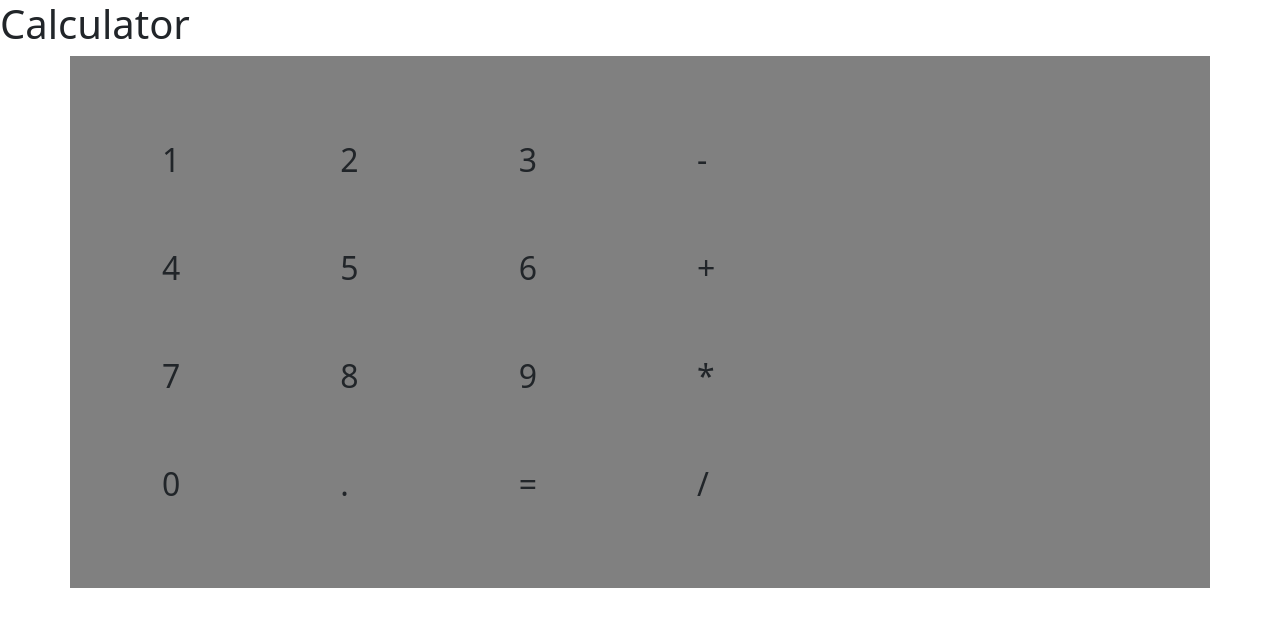
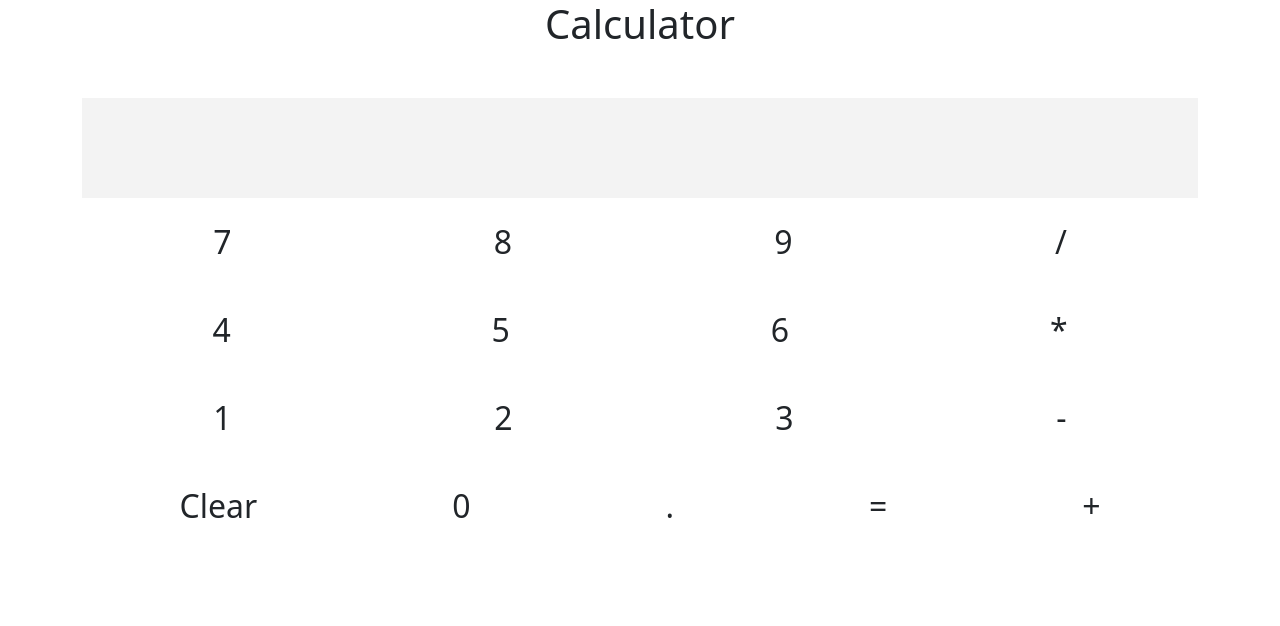
Before and after one commit to NessaAz/Calculator-Project, a plain HTML site: page index.html in a window 1280 px wide. Drawn offline with nearby package versions, Linux system fonts and the light colour scheme.

Commit message:
add the clear sign

```diff
--- a/index.html
+++ b/index.html
@@ -1,4 +1,3 @@
-<!DOCTYPE html>
 <!DOCTYPE html>
 <html lang="en">
 <head>
@@ -6,78 +5,40 @@
     <meta http-equiv="X-UA-Compatible" content="IE=edge">
     <meta name="viewport" content="width=device-width, initial-scale=1.0">
     <link rel="stylesheet" href="style.css">
-    <script src="./script.js"></script>
     <link href="https://cdn.jsdelivr.net/npm/bootstrap@5.1.3/dist/css/bootstrap.min.css" rel="stylesheet" integrity="sha384-1BmE4kWBq78iYhFldvKuhfTAU6auU8tT94WrHftjDbrCEXSU1oBoqyl2QvZ6jIW3" crossorigin="anonymous">
     <script src="https://code.jquery.com/jquery-3.6.0.min.js" integrity="sha256-/xUj+3OJU5yExlq6GSYGSHk7tPXikynS7ogEvDej/m4=" crossorigin="anonymous"></script>
+    <script src="script.js" defer></script>
     <title>Calculator</title>
 </head>
 <body>
-    <h1>Calculator</h1>
+  <h1>Calculator</h1>
   <div class="container">
     <div class="output"></div>
       <div class="box-column">
-        <div class="num">
-          <span class="num-input">1</span>
-        </div>
-        <div class="num">
-          <span class="num-input">4</span>
-        </div>
-        <div class="num">
-          <span class="num-input">7</span>
-        </div>
-        <div class="num">
-          <span class="num-input">0</span>
-        </div>
+        <div class="num"><span class="num-input">7</span></div>
+        <div class="num"><span class="num-input">8</span></div>
+        <div class="num"><span class="num-input">9</span></div>
+        <div class="num"><span>/</span></div>
       </div>
       <div class="box-column">
-        <div class="num">
-          <span class="num-input">2</span>
-        </div>
-        <div class="num">
-          <span class="num-input">5</span>
-        </div>
-        <div class="num">
-          <span class="num-input">8</span>
-        </div>
-        <div class="num">
-          <span class="num-input">.<div class="">
-
-          </div></span>
-        </div>
+        <div class="num"><span class="num-input">4</span></div>
+        <div class="num"><span class="num-input">5</span>  </div>
+        <div class="num"><span class="num-input">6</span></div>
+        <div class="num"><span>*</span></div>
       </div>
       <div class="box-column">
-        <div class="num">
-          <span class="num-input">3</span>
-        </div>
-        <div class="num">
-          <span class="num-input">6</span>
-        </div>
-        <div class="num">
-          <span>9</span>
-        </div>
-        <div class="num">
-          <span>=</span>
-        </div>
+        <div class="num"><span class="num-input">1</span></div>
+        <div class="num"><span class="num-input">2</span></div>
+        <div class="num"><span class="num-input">3</span></div>
+        <div class="num"><span>-</span></div>
       </div>
       <div class="box-column">
-        <div class="num">
-          <span>-</span>
-        </div>
-        <div class="num">
-          <span>+</span>
-        </div>
-        <div class="num">
-          <span>*</span>
-        </div>
-        <div class="num">
-          <span>/</span>
-        </div>
+        <div class="num"><span class="num-input">Clear</span></div>
+        <div class="num"><span class="num-input">0</span></div>
+        <div class="num"><span class="num-input">.</span></div>
+        <div class="num"><span class="num-input">=</span></div>
+        <div class="num"><span>+</span></div>
       </div>
     </div>
-
-
-
-
-
 </body>
 </html>
--- a/script.js
+++ b/script.js
@@ -0,0 +1,12 @@
+$(document).ready(function () {
+	let value = "";
+    $("span").on('click', function () {
+        value += $(this).text();
+        $(this).each(function (){
+            display(value)
+        })
+        function display(value){
+            $(".output").text(value)
+        }
+    })
+})
--- a/style.css
+++ b/style.css
@@ -1,15 +1,28 @@
 .container{
-    background-color: grey;
-    display: flex;
-    width: 60vw;
+  margin: 50px;
 }
 .box-column{
-    flex-direction: row;
-   padding: 50px;
+  display: flex;
+  justify-content: space-around;
 }
 .num{
-    padding: 30px;
+  padding: 20px;
 }
 span{
   font-size: 2em;
+  padding: 20px;
 }
+span:hover{
+  cursor: pointer;
+}
+.output{
+  background-color: rgb(243, 243, 243);
+  padding: 50px;
+}
+.output:hover{
+  border-top: 1px solid black;
+  cursor: pointer;
+}
+h1{
+  text-align: center;
+}
```
Lines whose indentation alone changed are shown as unchanged.
